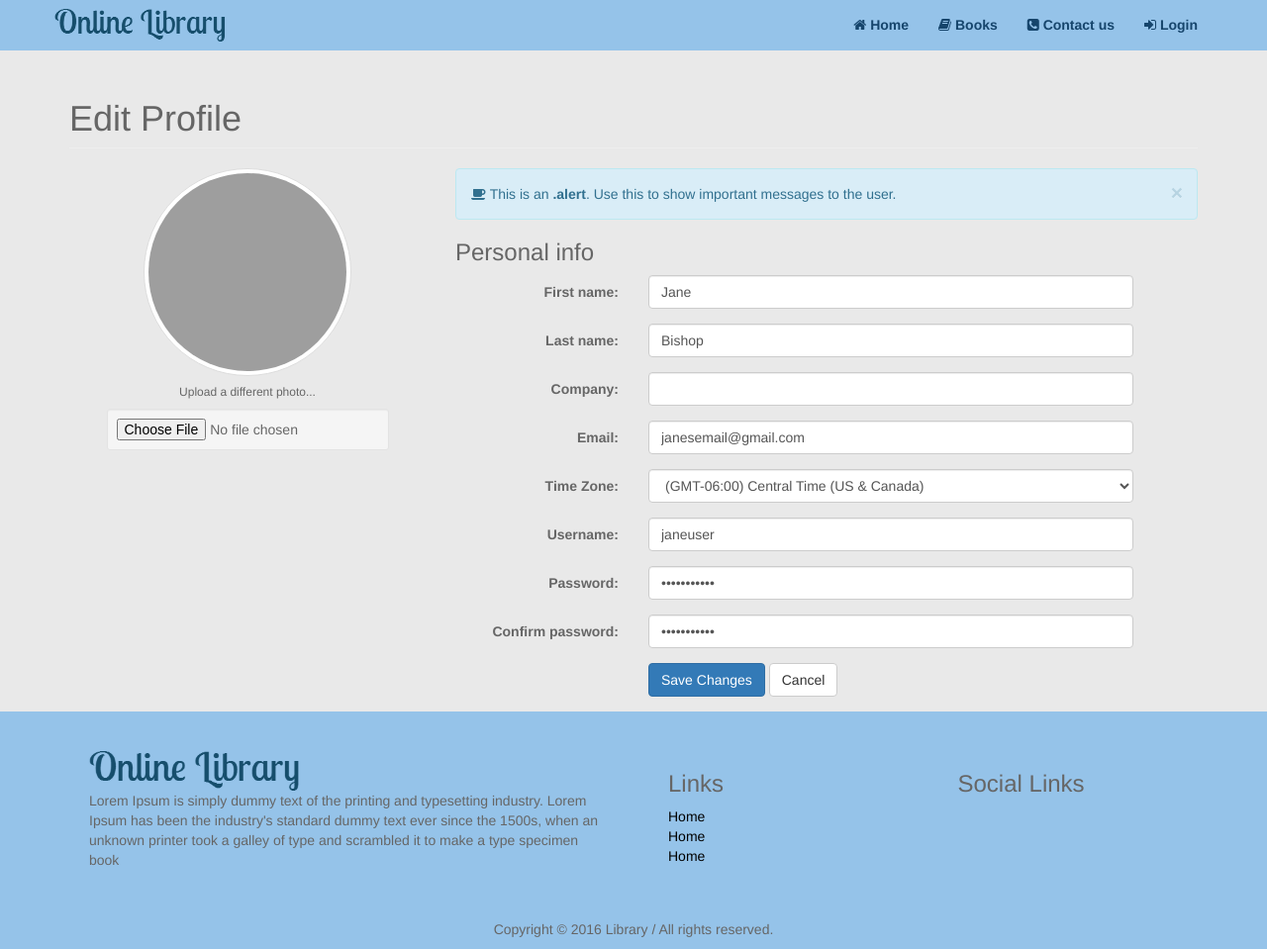
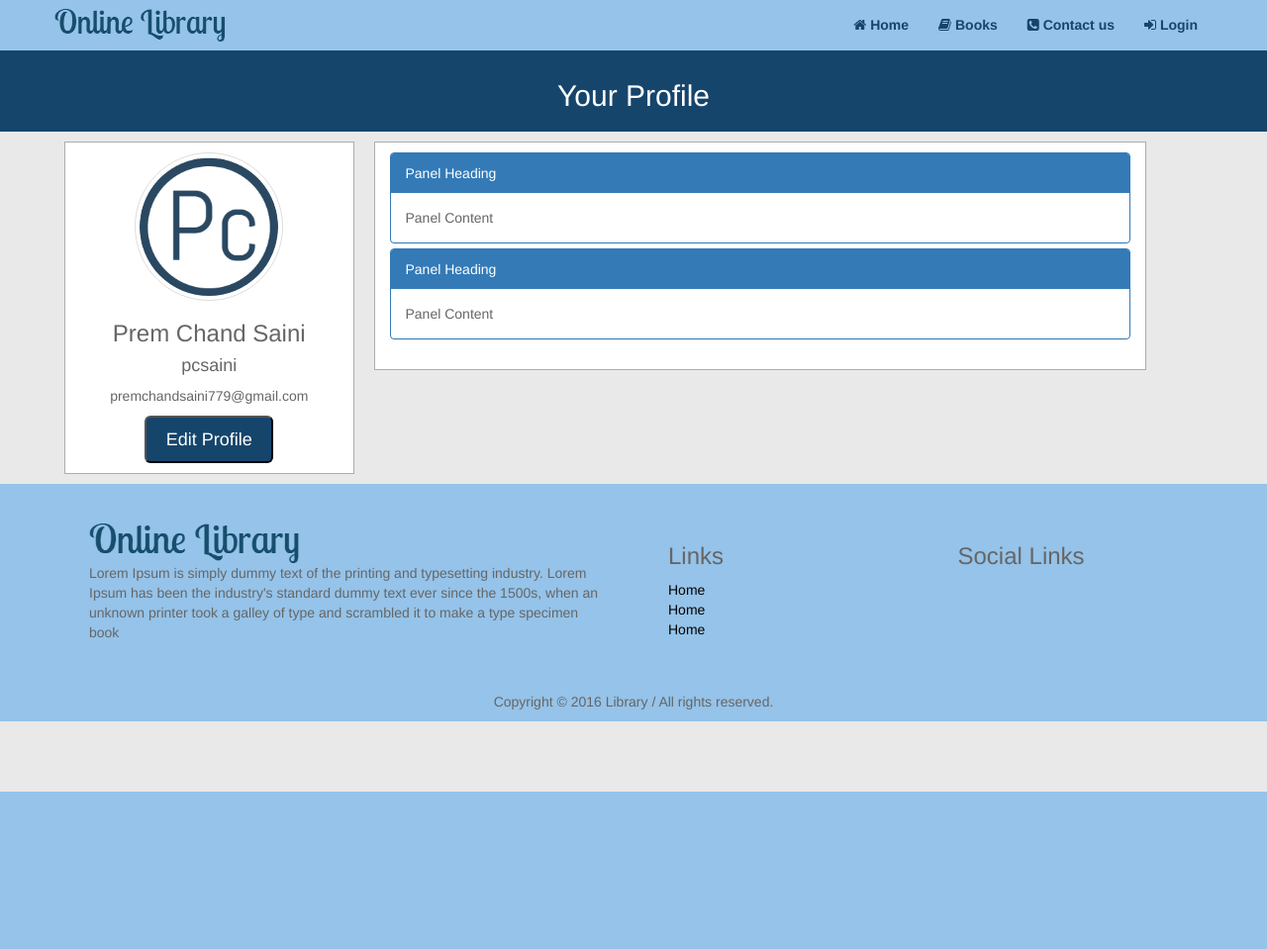
Before and after one commit to pcsaini/php, a PHP site: page /library/app/view/account.php in a window 1280 px wide. Shown: the whole page at 99% size. After the commit the page ends 800 px from the top, so only its background shows below. Run offline with PHP 8.4, Linux system fonts and the light colour scheme; grey boxes are pictures that could not be loaded.

Commit message:
profile setup

```diff
--- a/app/view/account.php
+++ b/app/view/account.php
@@ -19,95 +19,37 @@
 include_once "../init.php";
 include_once "navbar.php";
 ?>
+<div class="main-heading">
+    <h2>Your Profile</h2>
+</div>
 
-<div class="container" style="padding-top: 60px;">
-    <h1 class="page-header">Edit Profile</h1>
+<div class="container">
     <div class="row">
         <!-- left column -->
-        <div class="col-md-4 col-sm-6 col-xs-12">
-            <div class="text-center">
-                <img src="http://lorempixel.com/200/200/people/9/" class="avatar img-circle img-thumbnail" alt="avatar">
-                <h6>Upload a different photo...</h6>
-                <input type="file" class="text-center center-block well well-sm">
+        <div class="col-md-3 col-sm-6 col-xs-12 profile-info">
+            <div class="profile-pic">
+                <img src="image/5.png" class="avatar img-circle img-thumbnail" alt="avatar" style="height: 150px;width: auto;" / >
+            </div>
+            <div class="information">
+                <h3 class="full-name">Prem Chand Saini</h3>
+                <h4 class="username">pcsaini</h4>
+                <p class="mailid">premchandsaini779@gmail.com</p>
+                <button class="btn-lg" style="background-color:#16456c; color:white;width: 50% " >Edit Profile</button>
             </div>
         </div>
-        <!-- edit form column -->
-        <div class="col-md-8 col-sm-6 col-xs-12 personal-info">
-            <div class="alert alert-info alert-dismissable">
-                <a class="panel-close close" data-dismiss="alert">×</a>
-                <i class="fa fa-coffee"></i>
-                This is an <strong>.alert</strong>. Use this to show important messages to the user.
-            </div>
-            <h3>Personal info</h3>
-            <form class="form-horizontal" role="form">
-                <div class="form-group">
-                    <label class="col-lg-3 control-label">First name:</label>
-                    <div class="col-lg-8">
-                        <input class="form-control" value="Jane" type="text">
+        <div class="col-md-8 col-sm-6 col-xs-12 history-info">
+            <div class="issued-book-info">
+                <div class="panel-group">
+                    <div class="panel panel-primary">
+                        <div class="panel-heading">Panel Heading</div>
+                        <div class="panel-body">Panel Content</div>
+                    </div>
+                    <div class="panel panel-primary">
+                        <div class="panel-heading">Panel Heading</div>
+                        <div class="panel-body">Panel Content</div>
                     </div>
                 </div>
-                <div class="form-group">
-                    <label class="col-lg-3 control-label">Last name:</label>
-                    <div class="col-lg-8">
-                        <input class="form-control" value="Bishop" type="text">
-                    </div>
-                </div>
-                <div class="form-group">
-                    <label class="col-lg-3 control-label">Company:</label>
-                    <div class="col-lg-8">
-                        <input class="form-control" value="" type="text">
-                    </div>
-                </div>
-                <div class="form-group">
-                    <label class="col-lg-3 control-label">Email:</label>
-                    <div class="col-lg-8">
-                        <input class="form-control" value="janesemail@gmail.com" type="text">
-                    </div>
-                </div>
-                <div class="form-group">
-                    <label class="col-lg-3 control-label">Time Zone:</label>
-                    <div class="col-lg-8">
-                        <div class="ui-select">
-                            <select id="user_time_zone" class="form-control">
-                                <option value="Hawaii">(GMT-10:00) Hawaii</option>
-                                <option value="Alaska">(GMT-09:00) Alaska</option>
-                                <option value="Pacific Time (US &amp; Canada)">(GMT-08:00) Pacific Time (US &amp; Canada)</option>
-                                <option value="Arizona">(GMT-07:00) Arizona</option>
-                                <option value="Mountain Time (US &amp; Canada)">(GMT-07:00) Mountain Time (US &amp; Canada)</option>
-                                <option value="Central Time (US &amp; Canada)" selected="selected">(GMT-06:00) Central Time (US &amp; Canada)</option>
-                                <option value="Eastern Time (US &amp; Canada)">(GMT-05:00) Eastern Time (US &amp; Canada)</option>
-                                <option value="Indiana (East)">(GMT-05:00) Indiana (East)</option>
-                            </select>
-                        </div>
-                    </div>
-                </div>
-                <div class="form-group">
-                    <label class="col-md-3 control-label">Username:</label>
-                    <div class="col-md-8">
-                        <input class="form-control" value="janeuser" type="text">
-                    </div>
-                </div>
-                <div class="form-group">
-                    <label class="col-md-3 control-label">Password:</label>
-                    <div class="col-md-8">
-                        <input class="form-control" value="11111122333" type="password">
-                    </div>
-                </div>
-                <div class="form-group">
-                    <label class="col-md-3 control-label">Confirm password:</label>
-                    <div class="col-md-8">
-                        <input class="form-control" value="11111122333" type="password">
-                    </div>
-                </div>
-                <div class="form-group">
-                    <label class="col-md-3 control-label"></label>
-                    <div class="col-md-8">
-                        <input class="btn btn-primary" value="Save Changes" type="button">
-                        <span></span>
-                        <input class="btn btn-default" value="Cancel" type="reset">
-                    </div>
-                </div>
-            </form>
+            </div>
         </div>
     </div>
 </div>
--- a/app/view/css/style.css
+++ b/app/view/css/style.css
@@ -312,3 +312,33 @@ ul.footerMenu li a{
 .search-bar input[type=text]:focus {
     width: 100%;
 }
+
+/*  View Profile*/
+.profile-info{
+    margin: 10px;
+    padding: 10px;
+    background-color: #FFFFFF;
+    border: 1px solid #adadad;
+}
+.profile-info .profile-pic{
+    text-align: center;
+}
+.profile-info .information{
+    text-align: center;
+}
+.history-info{
+    margin: 10px;
+    padding: 10px;
+    background-color: #FFFFFF;
+    border: 1px solid #adadad;
+}
+/*  Profile Setting Page*/
+.main-heading{
+    margin-top: 50px;
+    padding: 10px;
+    text-align: center;
+    background-color:#16456c;
+}
+.main-heading h2{
+    color: #FFFFFF;
+}
```
Also changed, not shown: app/view/profile.php (+5 -5 lines), app/view/image/5.png (added).
